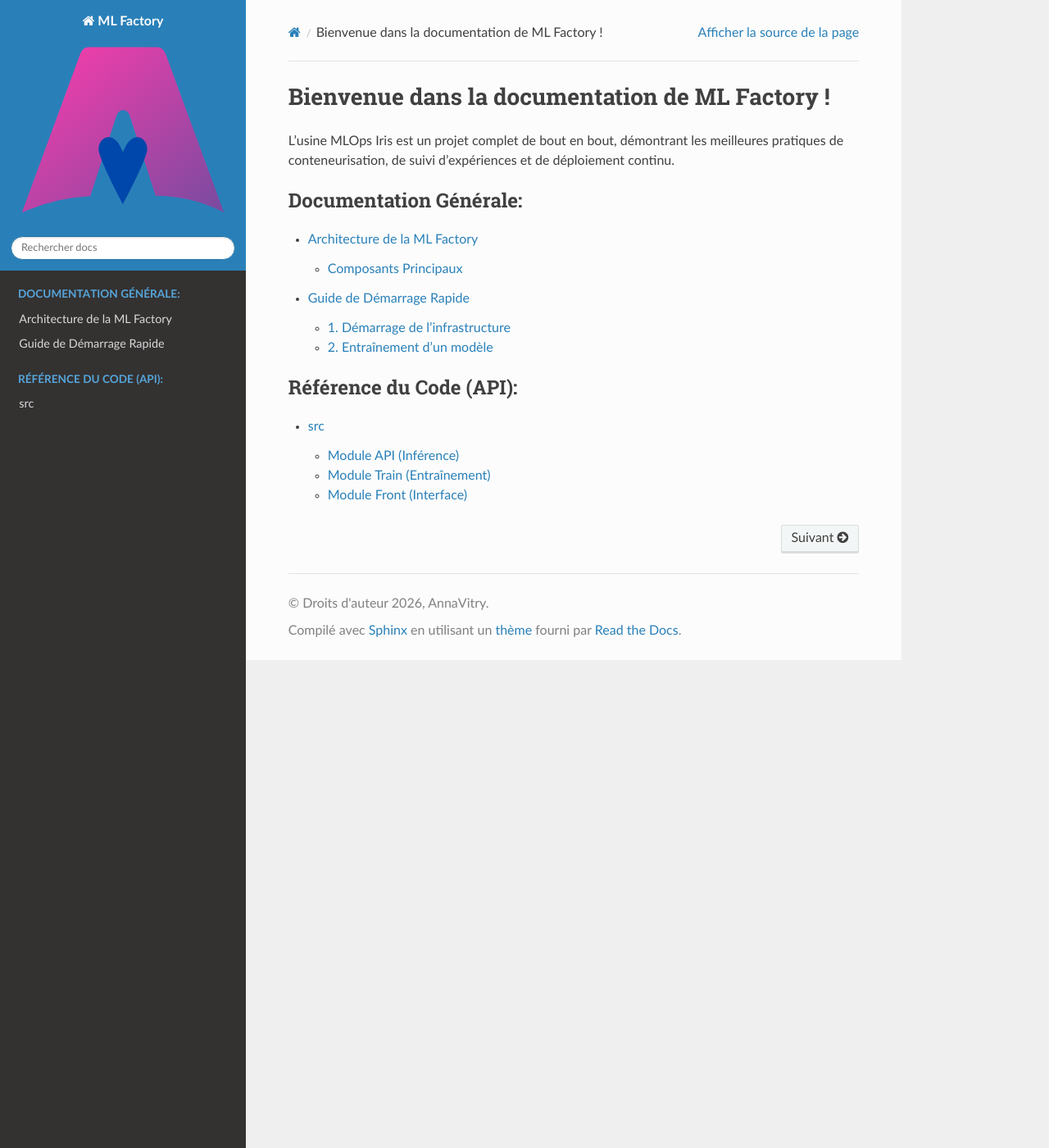
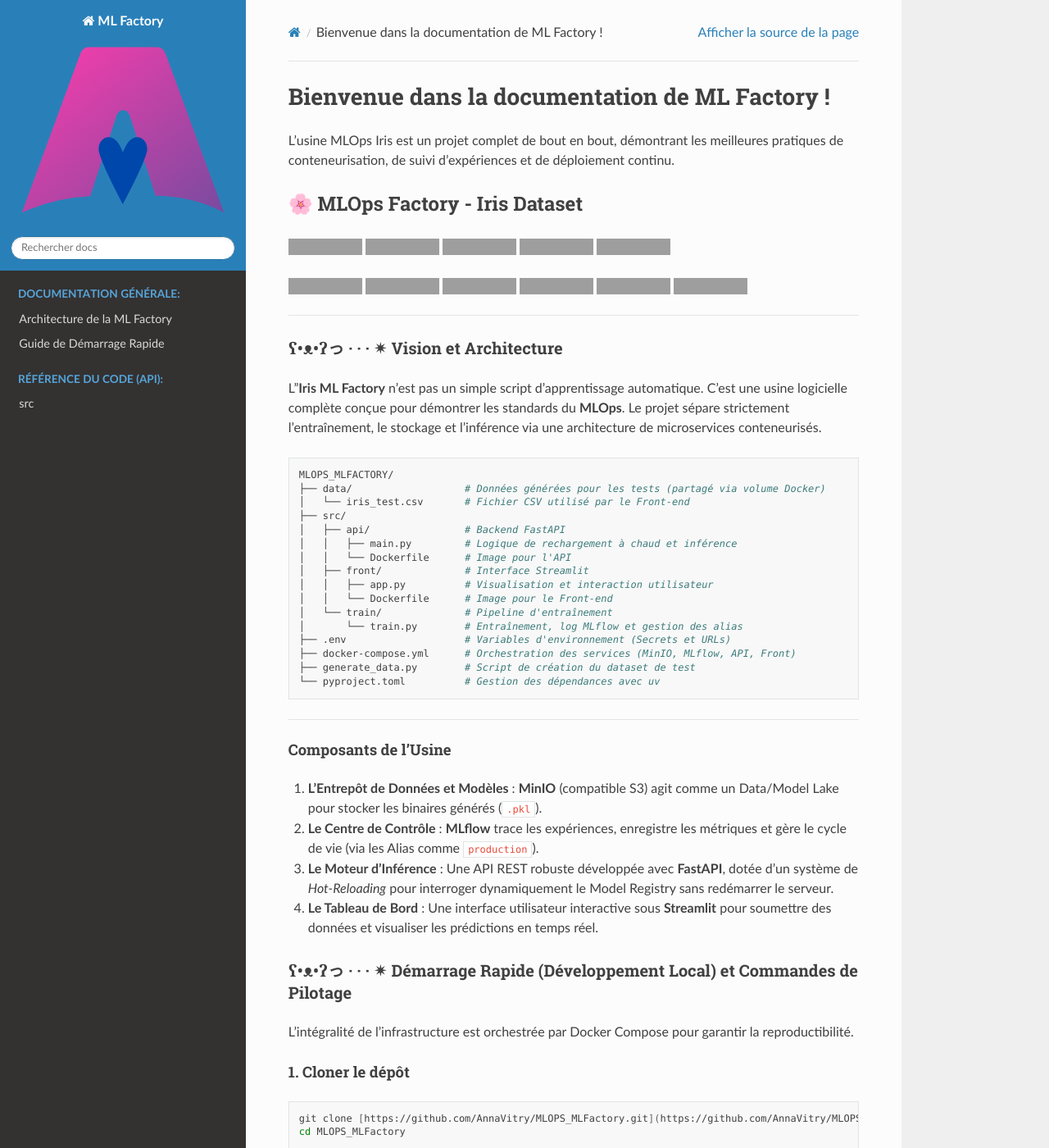
Before and after one commit to AnnaVitry/MLOPS_MLFactory, a Sphinx documentation site: the page built from docs/source/index.rst, in a window 1280 px wide and 1400 px high. Shown: the whole window at 82% size. Built offline with Sphinx 7.4.7 and the Read the Docs theme 3.1.0, drawn with Linux system fonts in a browser that asks for light colours; some of the changed text lies outside the part shown; grey boxes are pictures that could not be loaded.

````diff
--- a/README.md
+++ b/README.md
@@ -1,8 +1,23 @@
-# 🌸 ML Factory : Infrastructure Iris MLOps
+# 🌸 MLOps Factory - Iris Dataset
 
-Ce projet implémente une usine MLOps complète pour le classement du dataset Iris. Il intègre le tracking d'expériences, un registre de modèles, un stockage d'artefacts S3 et une API capable de recharger les modèles "à chaud" sans interruption de service.
+[![CI Pipeline](https://github.com/AnnaVitry/MLOPS_MLFactory/actions/workflows/ci.yml/badge.svg)](https://github.com/AnnaVitry/MLOPS_MLFactory/actions/workflows/ci.yml)
+[![CD Pipeline](https://github.com/AnnaVitry/MLOPS_MLFactory/actions/workflows/cd.yml/badge.svg)](https://github.com/AnnaVitry/MLOPS_MLFactory/actions/workflows/cd.yml)
+![Python Version](https://img.shields.io/badge/python-3.12-blue.svg)
+[![Ruff](https://img.shields.io/endpoint?url=https://raw.githubusercontent.com/astral-sh/ruff/main/assets/badge/v2.json)](https://github.com/astral-sh/ruff)
+![License](https://img.shields.io/badge/license-MIT-green.svg)
 
-## Arborescence du Projet
+![Docker](https://img.shields.io/badge/Docker-2496ED?style=flat&logo=docker&logoColor=white)
+![FastAPI](https://img.shields.io/badge/FastAPI-005571?style=flat&logo=fastapi)
+![Streamlit](https://img.shields.io/badge/Streamlit-FF4B4B?style=flat&logo=streamlit&logoColor=white)
+![MLflow](https://img.shields.io/badge/MLflow-0194E2?style=flat&logo=mlflow&logoColor=white)
+![MinIO](https://img.shields.io/badge/MinIO-C7202C?style=flat&logo=minio&logoColor=white)
+![Scikit-Learn](https://img.shields.io/badge/Scikit--Learn-F7931E?style=flat&logo=scikit-learn&logoColor=white)
+
+---
+
+##  ʕ•ᴥ•ʔっ · · · ✴ Vision et Architecture
+
+L'**Iris ML Factory** n'est pas un simple script d'apprentissage automatique. C'est une usine logicielle complète conçue pour démontrer les standards du **MLOps**. Le projet sépare strictement l'entraînement, le stockage et l'inférence via une architecture de microservices conteneurisés.
 
 ```bash
 MLOPS_MLFACTORY/
@@ -25,27 +40,40 @@
 
 ---
 
-## Commandes de Pilotage
+### Composants de l'Usine
+1. **L'Entrepôt de Données et Modèles** : **MinIO** (compatible S3) agit comme un Data/Model Lake pour stocker les binaires générés (`.pkl`).
+2. **Le Centre de Contrôle** : **MLflow** trace les expériences, enregistre les métriques et gère le cycle de vie (via les Alias comme `production`).
+3. **Le Moteur d'Inférence** : Une API REST robuste développée avec **FastAPI**, dotée d'un système de *Hot-Reloading* pour interroger dynamiquement le Model Registry sans redémarrer le serveur.
+4. **Le Tableau de Bord** : Une interface utilisateur interactive sous **Streamlit** pour soumettre des données et visualiser les prédictions en temps réel.
 
-### 1. Démarrage de l'infrastructure
+##  ʕ•ᴥ•ʔっ · · · ✴ Démarrage Rapide (Développement Local) et Commandes de Pilotage
+
+L'intégralité de l'infrastructure est orchestrée par Docker Compose pour garantir la reproductibilité.
+
+### 1. Cloner le dépôt
+```bash
+git clone [https://github.com/AnnaVitry/MLOPS_MLFactory.git](https://github.com/AnnaVitry/MLOPS_MLFactory.git)
+cd MLOPS_MLFactory
+```
+### 2. Démarrage de l'infrastructure
 Pour lancer tous les services (MinIO, MLflow, API, Front) :
 ```bash
 docker compose up -d --build
 ```
 
-### 2. Gestion des données
+### 3. Gestion des données
 Pour générer un fichier `iris_test.csv` avec un échantillonnage aléatoire :
 ```bash
 uv run generate_data.py
 ```
 
-### 3. Cycle d'entraînement (CI/CD ML)
+### 4. Cycle d'entraînement (CI/CD ML)
 Chaque exécution crée une nouvelle version du modèle dans MLflow :
 ```bash
 uv run src/train/train.py
 ```
 
-### 4. Maintenance et Nettoyage Radical
+### 5. Maintenance et Nettoyage Radical
 En cas de problème de daemon ou pour tout remettre à zéro :
 ```bash
 docker compose down -v  # Supprime tout, y compris les volumes (données MinIO)
@@ -63,11 +91,55 @@
 docker volume prune -f # Supprime les volumes orphelins (Efface les données MinIO/MLflow non actives)
 docker container prune -f # Supprime tous les conteneurs arrêtés
 ```
+
 ---
 
-## Procédure de Test des Modèles (A/B Testing)
+##  ʕ•ᴥ•ʔっ · · · ✴ Accès aux Services
 
-Le script `src/train/train.py` est conçu pour basculer facilement entre deux algorithmes.
+| Service | URL | Usage |
+| :--- | :--- | :--- |
+| **Streamlit UI (Front-end)** | `http://localhost:8501` | Interface utilisateur finale |
+| **MLflow UI** | `http://localhost:5000` | Suivi des runs et registre de modèles |
+| **MinIO Console** | `http://localhost:9001` | Exploration des fichiers (Artefacts) |
+| **FastAPI Docs** | `http://localhost:8000/docs` | Documentation interactive de l'API |
+
+---
+
+##  ʕ•ᴥ•ʔっ · · · ✴ Intégration et Déploiement Continus (CI/CD)
+
+Le projet applique une discipline logicielle stricte via **GitHub Actions** :
+
+* **CI (Continuous Integration)** : À chaque `push`, le code est audité contre les fuites de secrets (Gitleaks) et soumis à une analyse statique intransigeante (Linting PEP 8) par **Ruff**. Le pipeline échoue si le code n'est pas clinique.
+* **CD (Continuous Deployment)** : Une fois la CI validée, l'usine compile automatiquement :
+  1. Les **Images Docker** (API & Front) qui sont poussées sur le *GitHub Container Registry* (GHCR).
+  2. La **Documentation Technique** (Sphinx/Diátaxis) qui est déployée dynamiquement sur GitHub Pages.
+
+**[Consulter la Documentation Officielle Complète](https://annavitry.github.io/MLOPS_MLFactory/)**
+
+---
+
+##  ʕ•ᴥ•ʔっ · · · ✴ Fonctionnement du Rechargement à Chaud (Hot Reload)
+
+L'API (`src/api/main.py`) utilise un mécanisme de cache intelligent pour éviter les redémarrages manuels :
+
+1. **Vérification de l'Alias** : À chaque requête de prédiction, l'API demande à MLflow : *"Quelle version porte l'alias 'production' ?"*.
+2. **Comparaison de Version** :
+   - Si `prod_version == state["version"]`, l'API utilise le modèle déjà en mémoire (ultra-rapide).
+   - Si `prod_version != state["version"]`, l'API télécharge automatiquement le nouveau fichier `.pkl` depuis MinIO.
+3. **Mise à jour Front** : L'interface Streamlit récupère la clé `model_version` renvoyée par l'API et met à jour l'affichage instantanément.
+
+---
+
+##  ʕ•ᴥ•ʔっ · · · ✴ Troubleshooting (Dépannage)
+
+* **Erreur Connection Refused (9000)** :
+  - Le conteneur MinIO n'est pas prêt. Attends 10 secondes ou vérifie `docker ps`.
+* **Les changements de code ne s'affichent pas** :
+  - Si tu n'utilises pas les volumes dans Docker Compose, tu dois reconstruire l'image : `docker compose up -d --build front`.
+
+---
+
+<!--
 
 ### Comment changer de modèle ?
 Ouvre `src/train/train.py` et localise le bloc de sélection du modèle :
@@ -95,42 +167,4 @@
 ```
 et décommenter toutes les lignes qui ont le commentaire "*# Décommenter pour RandomForest*". ***𝑶𝒃-𝒗𝒊𝒐𝒖𝒔-𝒍𝒚.*** ⟶\**deadass, with a Severus Snape voice*\*
 
->**Note sur la traçabilité :** Pense à modifier `n_estimators` pour créer des versions (V1, V2, V3) et observer le changement dynamique sur l'interface.
-
----
-
-## Fonctionnement du Rechargement à Chaud (Hot Reload)
-
-L'API (`src/api/main.py`) utilise un mécanisme de cache intelligent pour éviter les redémarrages manuels :
-
-1. **Vérification de l'Alias** : À chaque requête de prédiction, l'API demande à MLflow : *"Quelle version porte l'alias 'production' ?"*.
-2. **Comparaison de Version** :
-   - Si `prod_version == state["version"]`, l'API utilise le modèle déjà en mémoire (ultra-rapide).
-   - Si `prod_version != state["version"]`, l'API télécharge automatiquement le nouveau fichier `.pkl` depuis MinIO.
-3. **Mise à jour Front** : L'interface Streamlit récupère la clé `model_version` renvoyée par l'API et met à jour l'affichage instantanément.
-
----
-
-## Accès aux Services
-
-| Service | URL | Usage |
-| :--- | :--- | :--- |
-| **Streamlit UI** | `http://localhost:8501` | Interface utilisateur finale |
-| **MLflow UI** | `http://localhost:5000` | Suivi des runs et registre de modèles |
-| **MinIO Console** | `http://localhost:9001` | Exploration des fichiers (Artefacts) |
-| **FastAPI Docs** | `http://localhost:8000/docs` | Documentation interactive de l'API |
-
----
-
-## Troubleshooting (Dépannage)
-
-* **Erreur 404 sur /predict** :
-  - Vérifie dans MLflow si l'alias `production` est bien assigné à une version.
-  - Vérifie la casse dans ton `.env` : `MODEL_ALIAS=production` (en minuscules).
-* **Erreur Connection Refused (9000)** :
-  - Le conteneur MinIO n'est pas prêt. Attends 10 secondes ou vérifie `docker ps`.
-* **Les changements de code ne s'affichent pas** :
-  - Si tu n'utilises pas les volumes dans Docker Compose, tu dois reconstruire l'image : `docker compose up -d --build front`.
-
----
-*Ce document doit être mis à jour à chaque ajout de nouvelle fonctionnalité (ex: monitoring, tests unitaires).*
+>**Note sur la traçabilité :** Pense à modifier `n_estimators` pour créer des versions (V1, V2, V3) et observer le changement dynamique sur l'interface. -->
--- a/docs/source/architecture.md
+++ b/docs/source/architecture.md
@@ -20,3 +20,24 @@
 4. **Streamlit (Front-End)**
    * Rôle : Interface utilisateur.
    * Communique de manière asynchrone avec FastAPI.
+
+## Arborescence du Projet
+
+```bash
+MLOPS_MLFACTORY/
+├── data/                   # Données générées pour les tests (partagé via volume Docker)
+│   └── iris_test.csv       # Fichier CSV utilisé par le Front-end
+├── src/
+│   ├── api/                # Backend FastAPI
+│   │   ├── main.py         # Logique de rechargement à chaud et inférence
+│   │   └── Dockerfile      # Image pour l'API
+│   ├── front/              # Interface Streamlit
+│   │   ├── app.py          # Visualisation et interaction utilisateur
+│   │   └── Dockerfile      # Image pour le Front-end
+│   └── train/              # Pipeline d'entraînement
+│       └── train.py        # Entraînement, log MLflow et gestion des alias
+├── .env                    # Variables d'environnement (Secrets et URLs)
+├── docker-compose.yml      # Orchestration des services (MinIO, MLflow, API, Front)
+├── generate_data.py        # Script de création du dataset de test
+└── pyproject.toml          # Gestion des dépendances avec uv
+```
--- a/docs/source/index.rst
+++ b/docs/source/index.rst
@@ -7,6 +7,9 @@
 ===============================================
 
 L'usine MLOps Iris est un projet complet de bout en bout, démontrant les meilleures pratiques de conteneurisation, de suivi d'expériences et de déploiement continu.
+
+.. include:: ../../README.md
+   :parser: myst_parser.sphinx_
 
 .. toctree::
    :maxdepth: 2
````
Also changed, not shown: pyproject.toml (+7 -0 lines), 5 other files.
